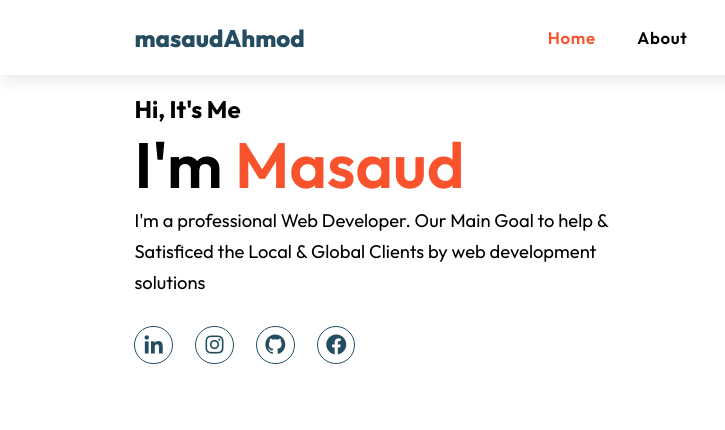
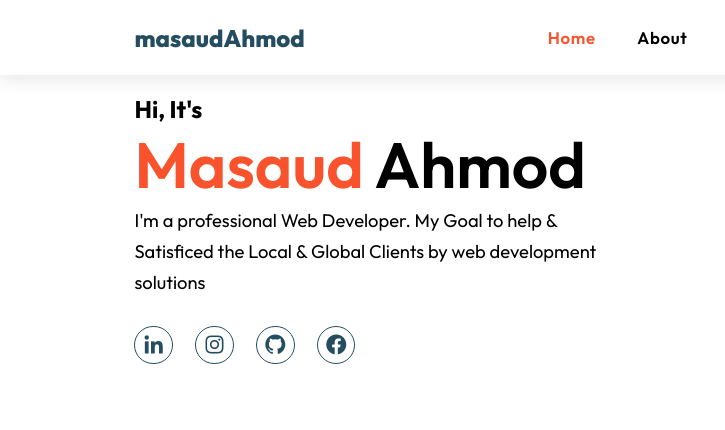
Before and after one commit to masaudahmod/masaud-portfolio, a plain HTML site: page index.html in a window 1280 px wide. Shown: the full height of the page, 0-725 px from the left. Drawn offline with nearby package versions, Linux system fonts and the light colour scheme.

```diff
--- a/intro.html
+++ b/index.html
@@ -7,7 +7,7 @@
     <meta http-equiv="X-UA-Compatible" content="IE=edge">
     <meta name="viewport" content="width=device-width, initial-scale=1.0">
     <link href='https://unpkg.com/boxicons@2.1.4/css/boxicons.min.css' rel='stylesheet'>
-    <link rel="stylesheet" href="intro.css">
+    <link rel="stylesheet" href="/css/index.css">
     <title>Portfolio</title>
 </head>
 
@@ -42,9 +42,9 @@
     <section class="container">
         <div class="main">
             <div class="detail">
-                <h3>Hi, It's Me</h3>
-                <h1>I'm <span style="color:#f9532d;">Masaud</span></h1>
-                <p>I'm a professional Web Developer. Our Main Goal to help & Satisficed the Local & Global Clients by
+                <h3>Hi, It's </h3>
+                <h1><span style="color:#f9532d;">Masaud</span> Ahmod</h1>
+                <p>I'm a professional Web Developer. My Goal to help & Satisficed the Local & Global Clients by
                     web development solutions
                 </p>
                 <div class="social">
@@ -56,7 +56,7 @@
             </div>
             <div class="img-sec">
                 <div class="images">
-                    <img src="@me.png" alt="" class="img-w">
+                    <img src="/assets/@me.png" alt="" class="img-w">
                 </div>
             </div>
         </div>
```
Also changed, not shown: css/index.css (renamed from intro.css), 1 other file.
